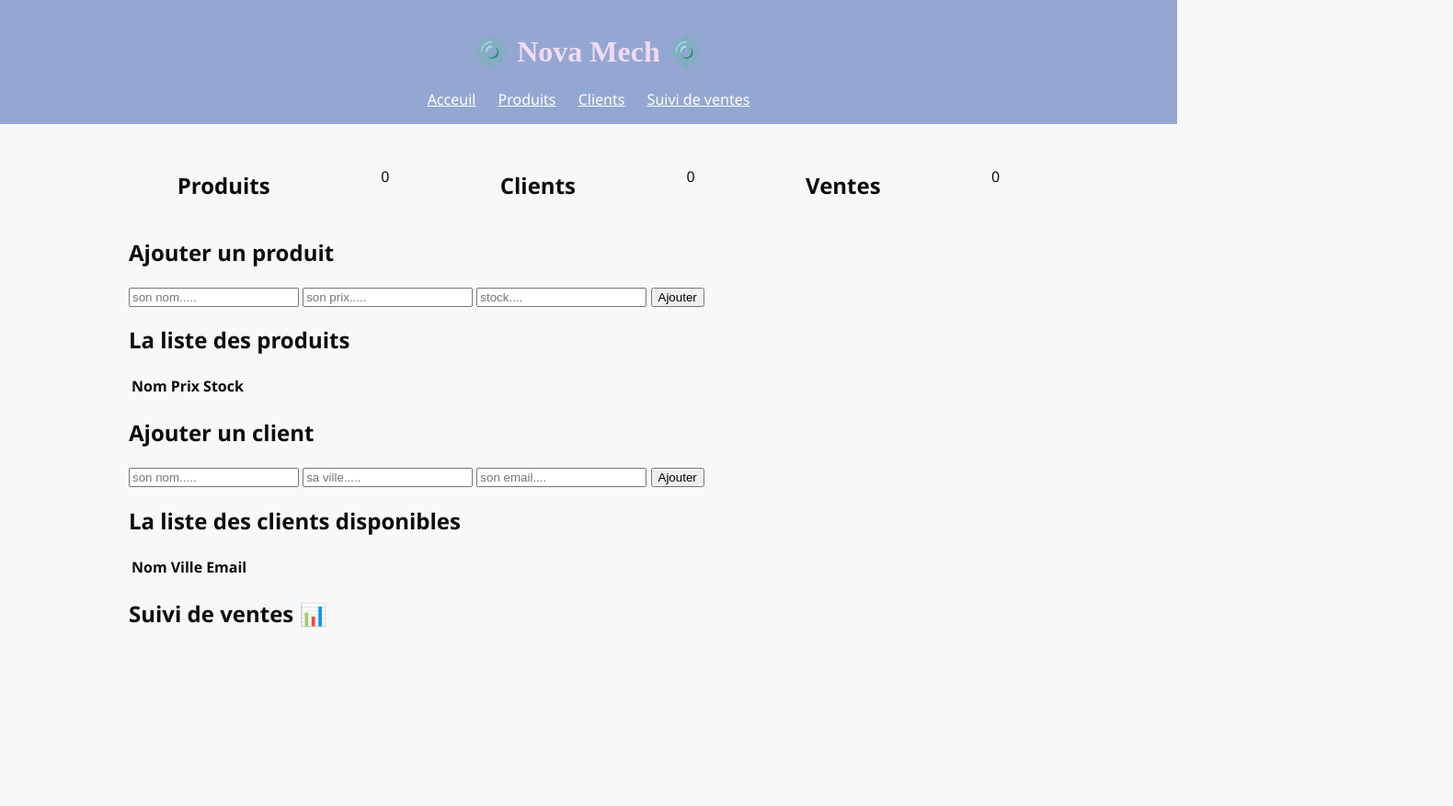
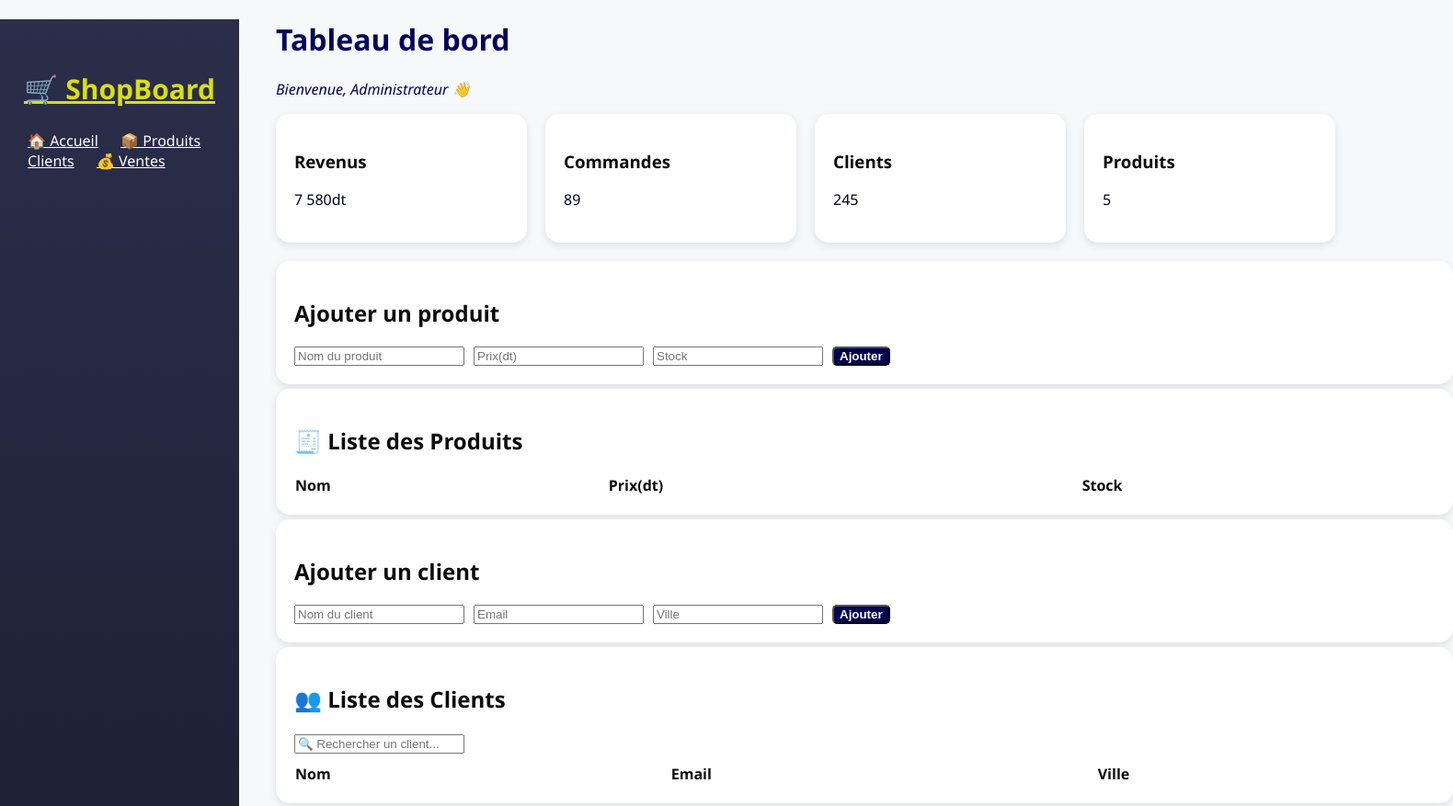
Before and after one commit to chahdchalghoum/chahd_chalghoum_Dashboard-magasin_enligne, a plain HTML site: page index.html in a window 1280 px wide. Shown: the top 877 px of the page at 92% size, 1580 px wide, since content can reach past the window. Drawn offline with nearby package versions, Linux system fonts and the light colour scheme.

Commit message:
Deuxieme commit du projet web

```diff
--- a/index.html
+++ b/index.html
@@ -7,77 +7,96 @@
   <script src="https://cdn.jsdelivr.net/npm/chart.js"></script>
 </head>
 <body>
+        <nav class="sidebar">
+            <h2>🛒 ShopBoard</h2>
+            <a href="">🏠 Accueil</a>
+            <a href="#produit">📦 Produits</a>
+            <a href="#Client">Clients</a>
+            <a href="#ventes">💰 Ventes</a>
+        </nav>
+    <div id="menu">
     <header>
-        <h1>⚙️ Nova Mech ⚙️</h1>
-        <nav>
-            <a href="">Acceuil</a>
-            <a href="#produit">Produits</a>
-            <a href="#Client">Clients</a>
-            <a href="#ventes">Suivi de ventes</a>
-        </nav>
+      <h1>Tableau de bord</h1>
+      <p>Bienvenue, Administrateur 👋</p>
     </header>
+
     <main>
-        <div id="Statics">
-            <h2 class="stat">Produits</h2>
-            <p>0</p>
-            <h2 class="stat">Clients</h2>
-            <p>0</p>
-            <h2 class="stat">Ventes</h2>
-            <p>0</p>
+    <section id="statistiques">
+      <div class="stats">
+        <h3>Revenus</h3>
+        <p class="valeur">7 580dt</p>
       </div>
+      <div class="stats">
+        <h3>Commandes</h3>
+        <p class="valeur">89</p>
+      </div>
+      <div class="stats">
+        <h3>Clients</h3>
+        <p class="valeur"> 245</p>
+      </div>
+      <div class="stats">
+        <h3>Produits</h3>
+        <p class="valeur">5</p>
+      </div>
+    </section>
 
-
-        <div id="produit">
+    <section id="produits" class="ajout">
       <h2>Ajouter un produit</h2>
-            <form action="" id="ajoutproduit">
-                <input type="text" placeholder="son nom....." required>
-                <input type="number" placeholder="son prix....." required>
-                <input type="text"" placeholder="stock...." required>
+      <form id="ajoutproduit">
+        <input type="text" id="nomProduit" placeholder="Nom du produit" required>
+        <input type="number" id="prixProduit" placeholder="Prix(dt)" required>
+        <input type="number" id="stockProduit" placeholder="Stock" required>
         <button type="submit">Ajouter</button>
       </form>
-        </div>
-        <div id="listeproduit">
-            <h2>La liste des produits</h2>
-            <table>
+    </section>
+    <section class="liste">
+      <h2>🧾 Liste des Produits</h2>
+      <table id="tableProduits">
         <thead>
           <tr>
             <th>Nom</th>
-                    <th>Prix</th>
+            <th>Prix(dt)</th>
             <th>Stock</th>
           </tr>
         </thead>
         <tbody></tbody>
       </table>
-        </div>
-        <div id="Client">
+    </section>
+
+    <section  id="clients" class="ajout">
       <h2>Ajouter un client</h2>
-            <form action="" id="ajoutclient">
-            <input type="text" placeholder="son nom....." required>
-            <input type="number" placeholder="sa ville....." required>
-            <input type="email" placeholder="son email...." required>
+      <form id="ajoutclient">
+        <input type="text" id="nomClient" placeholder="Nom du client" required>
+        <input type="email" id="emailClient" placeholder="Email" required>
+        <input type="text" id="villeClient" placeholder="Ville" required>
         <button type="submit">Ajouter</button>
-        </div>
-        <div id="listeproduit">
-            <h2>La liste des clients disponibles</h2>
-            <table>
+      </form>
+    </section>
+    <section class="liste">
+      <h2>👥 Liste des Clients</h2>
+      <input type="text" id="rechercheClient" placeholder="🔍 Rechercher un client..." />
+      <table id="tableClients">
         <thead>
           <tr>
             <th>Nom</th>
+            <th>Email</th>
             <th>Ville</th>
-                    <th>Email</th>
           </tr>
         </thead>
         <tbody></tbody>
       </table>
-        </div>
+    </section>
 
-        <div id="ventes">
-            <h2>Suivi de ventes 📊</h2>
-            <canvas id="suiviventes"></canvas>
+    <section id="suivideventes">
+      <div class="chart-container">
+        <h3>Ventes mensuelles 📈</h3>
+        <canvas id="salesChart"></canvas>
       </div>
     </main>
+    </div>
     <footer>
         <p>Mon magasin en ligne--Chahd Chalghoum</p>
     </footer>
+    <script src="script.js"></script>
 </body>
 </html>
--- a/script.js
+++ b/script.js
@@ -1,126 +1,10 @@
-// === Données ===
 let produits = [];
 let clients = [];
-let totalVentes = 0;
 
-// === Sélecteurs ===
-const tableProduits = document.querySelector("#tableProduits tbody");
-const tableClients = document.querySelector("#tableClients tbody");
-const nbProduits = document.getElementById("nbProduits");
-const nbClients = document.getElementById("nbClients");
-const nbVentes = document.getElementById("nbVentes");
-const rechercheClient = document.getElementById("rechercheClient");
-
-// === Graphique Chart.js ===
-const ctx = document.getElementById("chartVentes").getContext("2d");
-let chart = new Chart(ctx, {
-  type: "bar",
-  data: {
-    labels: ["Jan", "Fév", "Mar", "Avr", "Mai", "Juin"],
-    datasets: [{
-      label: "Ventes (€)",
-      data: [1200, 1900, 3000, 2500, 2200, 2700],
-      backgroundColor: "#0078D7"
-    }]
-  },
-  options: {
-    scales: { y: { beginAtZero: true } }
-  }
-});
-
-// === FORMULAIRE PRODUIT ===
-document.getElementById("formProduit").addEventListener("submit", (e) => {
-  e.preventDefault();
-  const nom = nomProduit.value.trim();
-  const prix = parseFloat(prixProduit.value);
-  const stock = parseInt(stockProduit.value);
-
-  produits.push({ nom, prix, stock });
-  nomProduit.value = prixProduit.value = stockProduit.value = "";
-  majProduits();
-});
-
-// === FORMULAIRE CLIENT ===
-document.getElementById("formClient").addEventListener("submit", (e) => {
-  e.preventDefault();
-  const nom = nomClient.value.trim();
-  const email = emailClient.value.trim();
-  const ville = villeClient.value.trim();
-
-  clients.push({ nom, email, ville });
-  nomClient.value = emailClient.value = villeClient.value = "";
-  majClients();
-});
-
-// === Supprimer un produit ===
-function supprimerProduit(i) {
-  produits.splice(i, 1);
-  majProduits();
-}
-
-// === Supprimer un client ===
-function supprimerClient(i) {
-  clients.splice(i, 1);
-  majClients();
-}
-
-// === Acheter un produit ===
-function acheterProduit(i) {
-  if (produits[i].stock > 0) {
-    produits[i].stock--;
-    totalVentes += produits[i].prix;
-    nbVentes.textContent = totalVentes.toFixed(2);
-    majProduits();
-    majGraphique();
-  } else {
-    alert("Stock épuisé !");
-  }
-}
-
-// === Mise à jour des tableaux ===
-function majProduits() {
-  tableProduits.innerHTML = "";
-  produits.forEach((p, i) => {
-    tableProduits.innerHTML += `
-      <tr>
-        <td>${p.nom}</td>
-        <td>${p.prix.toFixed(2)} €</td>
-        <td>${p.stock}</td>
-        <td>
-          <button onclick="acheterProduit(${i})">Acheter</button>
-          <button onclick="supprimerProduit(${i})">Supprimer</button>
-        </td>
-      </tr>`;
-  });
-  nbProduits.textContent = produits.length;
-}
-
-function majClients() {
-  tableClients.innerHTML = "";
-  clients.forEach((c, i) => {
-    tableClients.innerHTML += `
-      <tr>
-        <td>${c.nom}</td>
-        <td>${c.email}</td>
-        <td>${c.ville}</td>
-        <td><button onclick="supprimerClient(${i})">Supprimer</button></td>
-      </tr>`;
-  });
-  nbClients.textContent = clients.length;
-}
-
-// === Recherche client ===
-rechercheClient.addEventListener("input", () => {
-  const val = rechercheClient.value.toLowerCase();
-  const lignes = tableClients.querySelectorAll("tr");
-  lignes.forEach(tr => {
-    tr.style.display = tr.textContent.toLowerCase().includes(val) ? "" : "none";
-  });
-});
-
-// === Mettre à jour le graphique ===
-function majGraphique() {
-  chart.data.datasets[0].data.push(totalVentes);
-  if (chart.data.datasets[0].data.length > 6) chart.data.datasets[0].data.shift();
-  chart.update();
-}
+document.getElementById(produits).addEventListener("submit",function(ajout){
+  let nom=document.getElementById("nomProduit").value;
+  let prix=document.getElementById("prixProduit").value;
+  let stock=document.getElementById("stockProduit").value;
+  produits.push({nom,prix,stock})
+  afficherProduits()
+})
--- a/style.css
+++ b/style.css
@@ -4,36 +4,91 @@ body {
   background-color: #f7f8fa;
   color: #0d0c0c;
   }
-h1{
-  color: rgb(241, 218, 241);
-  font-family: 'Times New Roman', Times, serif;
+.sidebar {
+  width: 220px;
+  background: linear-gradient(180deg, #2b2e4a, #1f2235);
+  color: white;
+  height: 100vh;
+  padding: 30px 20px;
+  position: fixed;
 }
-header {
-  background-color: #94a7d3;
-  color: rgb(12, 12, 12);
+.sidebar h2{
+  font-size: 30px;
   text-align: center;
-  padding: 1rem 0;
+  text-decoration: underline;
+  color: rgb(219, 223, 16);
 }
-nav a{
-    color: white;
-    margin: 0px 10px;
+.sidebar a{
+  color: white;
+  margin: 18px 0;
+  cursor: pointer;
+  padding: 10px;
+  border-radius: 8px;
 }
-main {
-  max-width: 1000px;
-  margin: 20px auto;
-  padding: 10px;
+#menu{
+  margin-left: 300px;
+  width: 100%;
 }
-#Statics{
+header h1{
+  color: rgb(5, 5, 89);
+}
+header p{
+  font-style: oblique;
+  color: rgb(5, 5, 89);
+}
+
+#statistiques{
   display: flex;
-  justify-content: space-around;
-  flex-wrap: wrap;
-  gap: 15px;
+  justify-content: space-between;
+  width: 90%;
+  margin-bottom: 20px;
+  gap: 20px;
 }
 .stats{
   background: white;
-  padding: 1rem;
-  border-radius: 10px;
-  width: 180px;
+  padding: 20px;
+  border-radius: 15px;
+  box-shadow: 0 3px 8px rgba(0,0,0,0.1);
+  flex: 1 1 200px;
+}
+.valeur{
+  color: rgb(2, 2, 39);
+}
+.ajout, .liste{
+  background: white;
+  padding: 20px;
+  border-radius: 15px;
+  box-shadow: 0 3px 8px rgba(0,0,0,0.1);
+  margin-bottom: 5px;
+}
+form{
+  gap: 10px;
+  display: flex;
+}
+form button{
+  background-color: rgb(3, 3, 78);
+  color: white;
+  font-weight: bold;
+  border-radius: 5px;
+  size: 15px;
+}
+form button:hover{
+  background-color: rgb(1, 1, 33);
+}
+table {
+  width: 100%;
+  border-collapse: collapse;
+  margin-top: 10px;
+}
+th,td{
+  text-align: left;
+
+}
+footer{
   text-align: center;
-  box-shadow: 0 2px 6px rgba(0,0,0,0.1);
+  background: linear-gradient(180deg, #2b2e4a, #1f2235);
+  color: white;
+  padding: 10px;
+  margin-top: 30px;
+
 }
```
Lines whose indentation alone changed are shown as unchanged.
